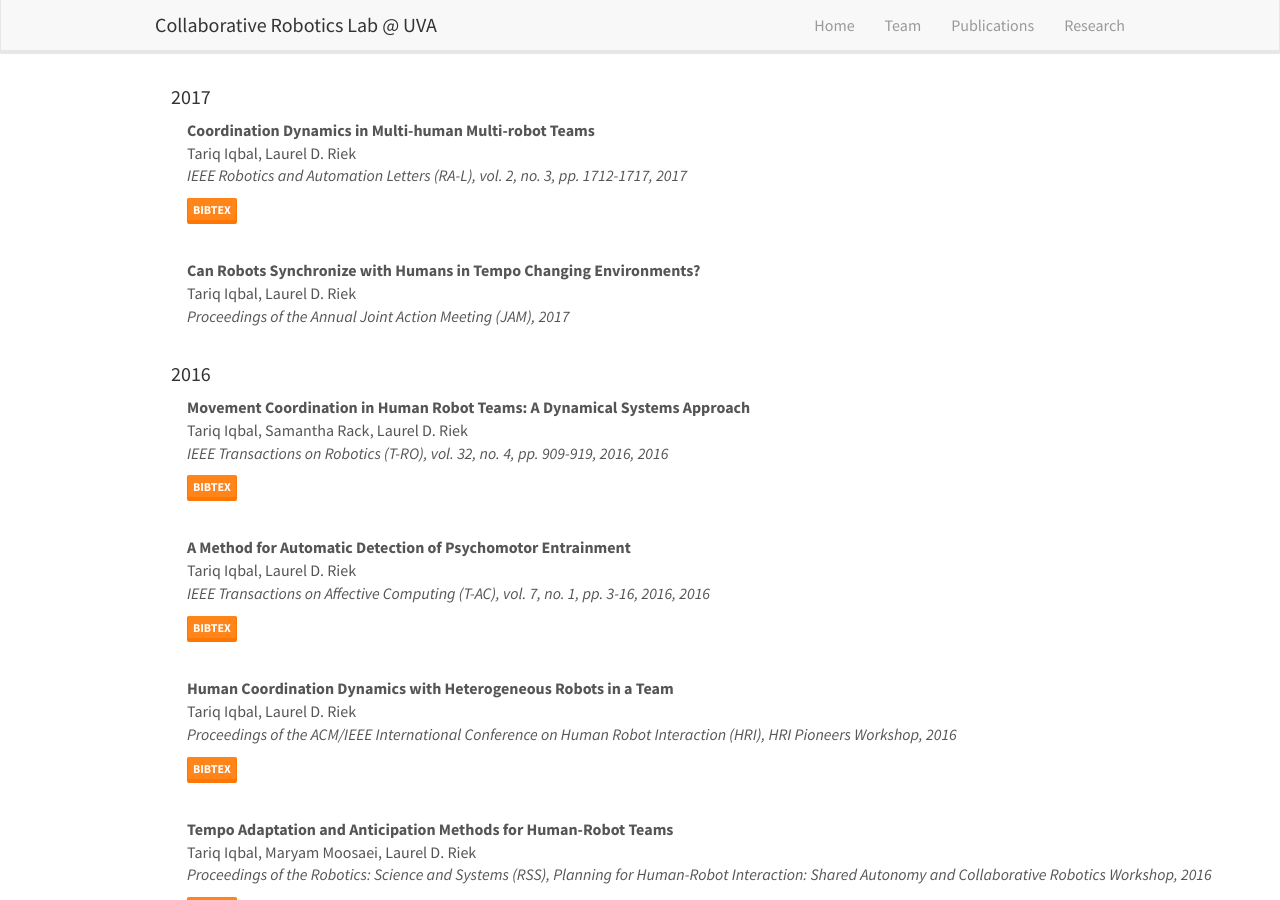
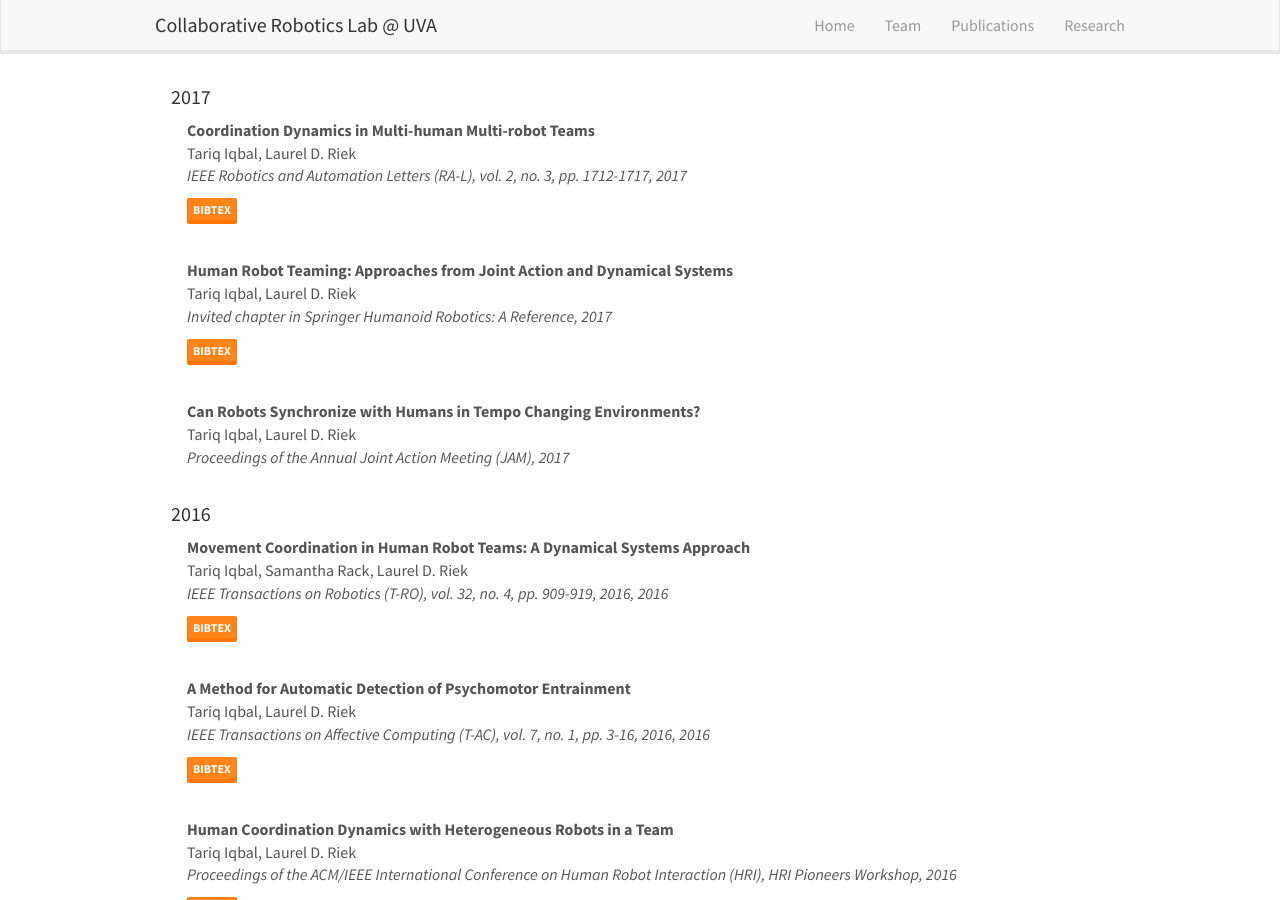
Before and after one commit to collaborative-robotics-lab-at-uva/collaborative-robotics-lab-at-uva.github.io, a Jekyll site: the page built from _pages/publications.md, in a window 1280 px wide and 900 px high, scrolled down 735 px. Built offline with Jekyll 4.4.1, drawn with Linux system fonts in a browser that asks for light colours; nearby versions of some CDN libraries.

Commit message:
Update publist.yml

```diff
--- a/_data/publist.yml
+++ b/_data/publist.yml
@@ -68,6 +68,21 @@
     pdf_filename:
     bibtex_filename: hamlet.bib
   pub_venue: IEEE Robotics and Automation Letters (RA-L), vol. 2, no. 3, pp. 1712-1717
+  pub_date: 2017
+  pub_year: 2017
+  highlight:
+  news2:
+
+- title: "Human Robot Teaming: Approaches from Joint Action and Dynamical Systems"
+  image:
+  description:
+  authors: Tariq Iqbal, Laurel D. Riek
+  link:
+    url:
+    display:
+    pdf_filename:
+    bibtex_filename: hamlet.bib
+  pub_venue: "Invited chapter in Springer Humanoid Robotics: A Reference"
   pub_date: 2017
   pub_year: 2017
   highlight:
```
